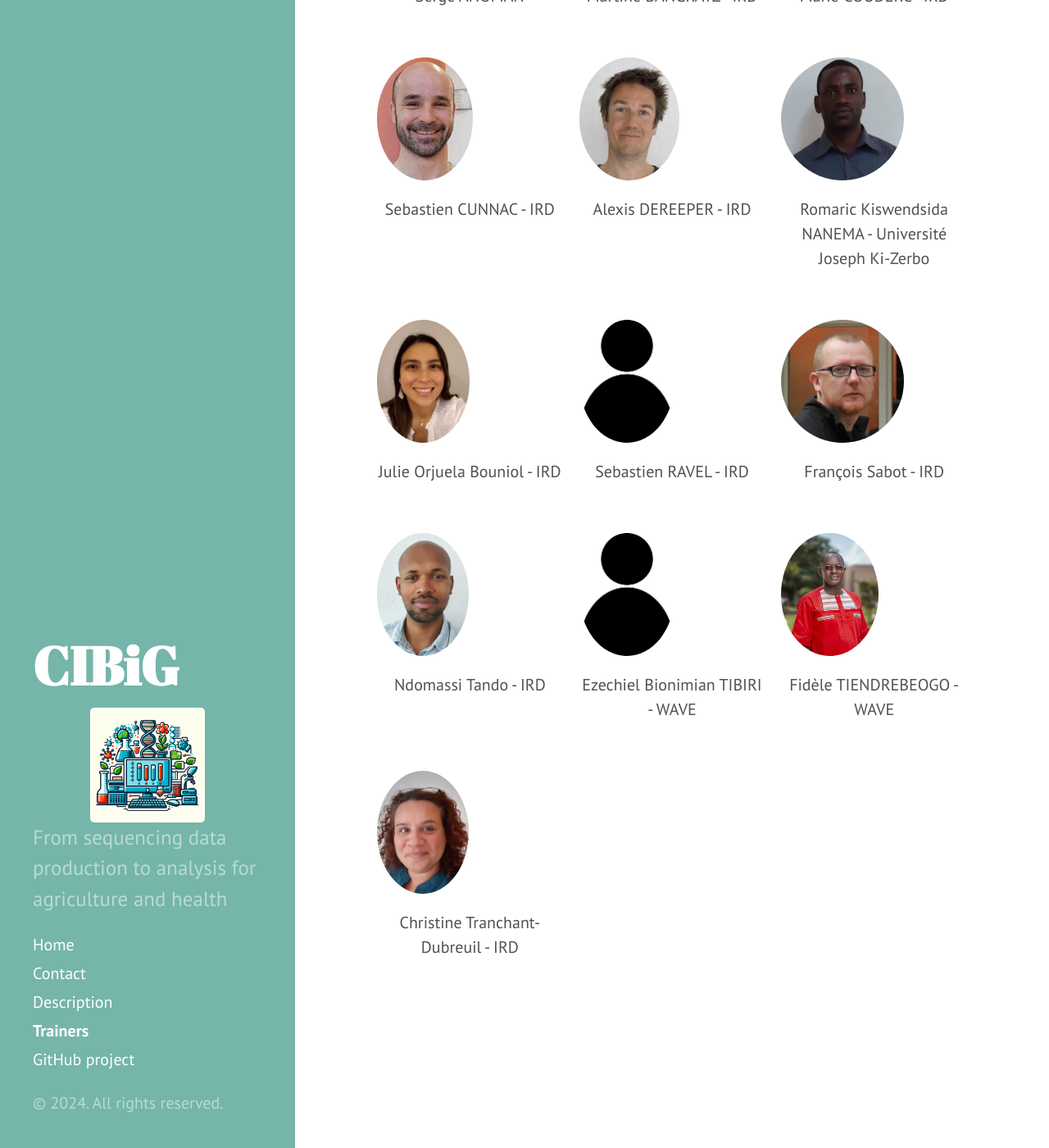
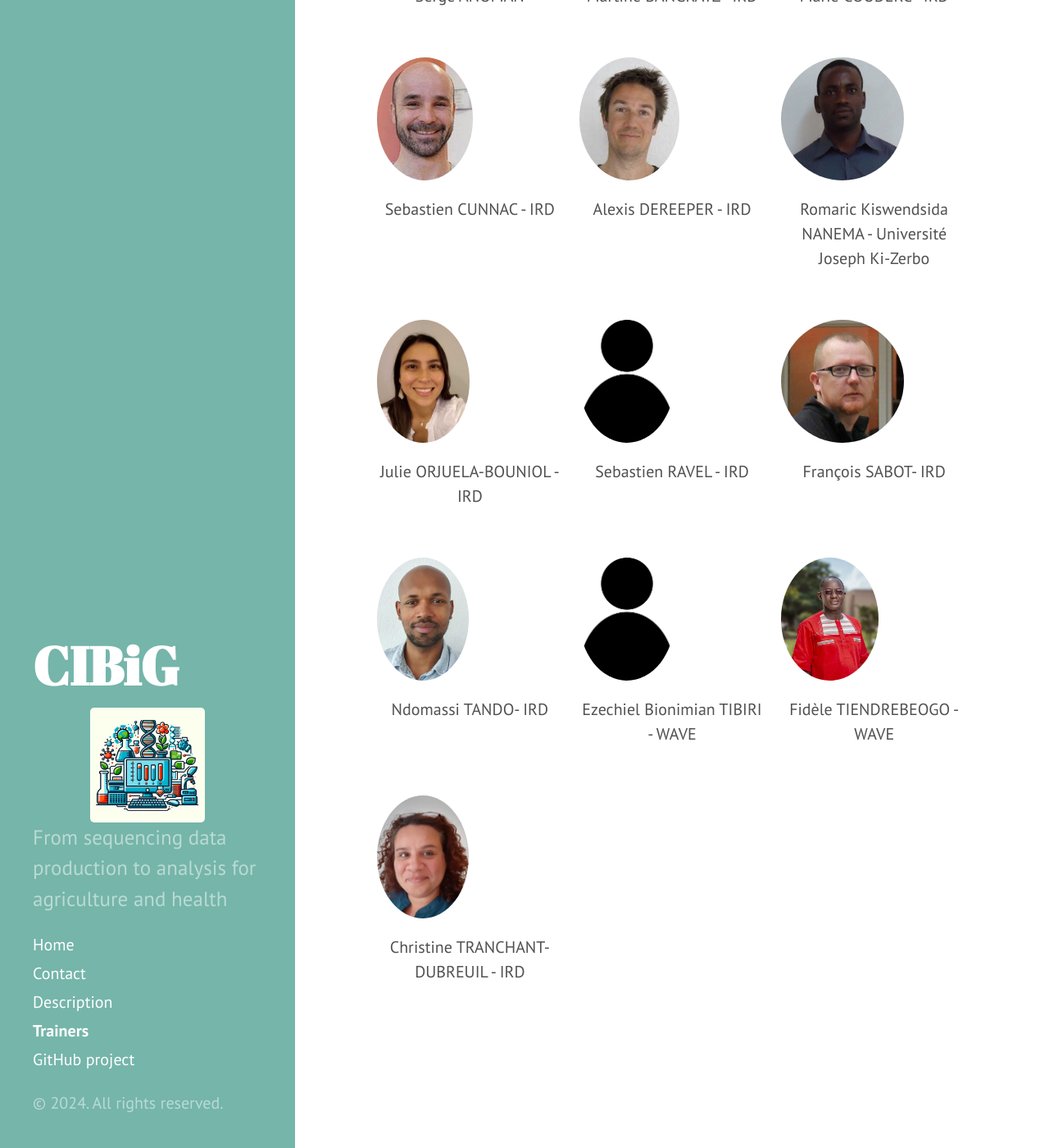
Before and after one commit to CIBiG-Course/CIBiG-course.github.io, a Jekyll site: the page built from docs/trainers.md, in a window 1280 px wide and 1400 px high, scrolled down 330 px. Shown: the whole window at 82% size. Built offline with Jekyll 4.4.1, drawn with Linux system fonts in a browser that asks for light colours.

```diff
--- a/docs/trainers.md
+++ b/docs/trainers.md
@@ -37,7 +37,7 @@ title: Trainers
 
   <div style="flex: 1 1 calc(33.333% - 20px); text-align: center; margin-bottom: 20px;">
     <img src="public/trainer_julie_orjuela.jpg" style="height: 150px; border-radius: 50%;">
-    <p>Julie Orjuela Bouniol - IRD</p>
+    <p>Julie ORJUELA-BOUNIOL - IRD</p>
   </div>
 
   <div style="flex: 1 1 calc(33.333% - 20px); text-align: center; margin-bottom: 20px;">
@@ -47,12 +47,12 @@ title: Trainers
 
   <div style="flex: 1 1 calc(33.333% - 20px); text-align: center; margin-bottom: 20px;">
     <img src="public/trainer_francois_sabot.jpeg" style="height: 150px; border-radius: 50%;">
-    <p>François Sabot - IRD</p>
+    <p>François SABOT- IRD</p>
   </div>
 
   <div style="flex: 1 1 calc(33.333% - 20px); text-align: center; margin-bottom: 20px;">
     <img src="public/trainer_ndomassi_tando.jpg" style="height: 150px; border-radius: 50%;">
-    <p>Ndomassi Tando - IRD</p>
+    <p>Ndomassi TANDO- IRD</p>
   </div>
 
   <div style="flex: 1 1 calc(33.333% - 20px); text-align: center; margin-bottom: 20px;">
@@ -67,7 +67,7 @@ title: Trainers
 
   <div style="flex: 1 1 calc(33.333% - 20px); text-align: center; margin-bottom: 20px;">
     <img src="public/trainer_christine_tranchant.jpeg" style="height: 150px; border-radius: 50%;">
-    <p>Christine Tranchant-Dubreuil - IRD</p>
+    <p>Christine TRANCHANT-DUBREUIL - IRD</p>
   </div>
 
   <!-- Ajout d'un div vide pour équilibrer la dernière ligne -->
```
Also changed, not shown: docs/contact.md (+1 -1 lines).
